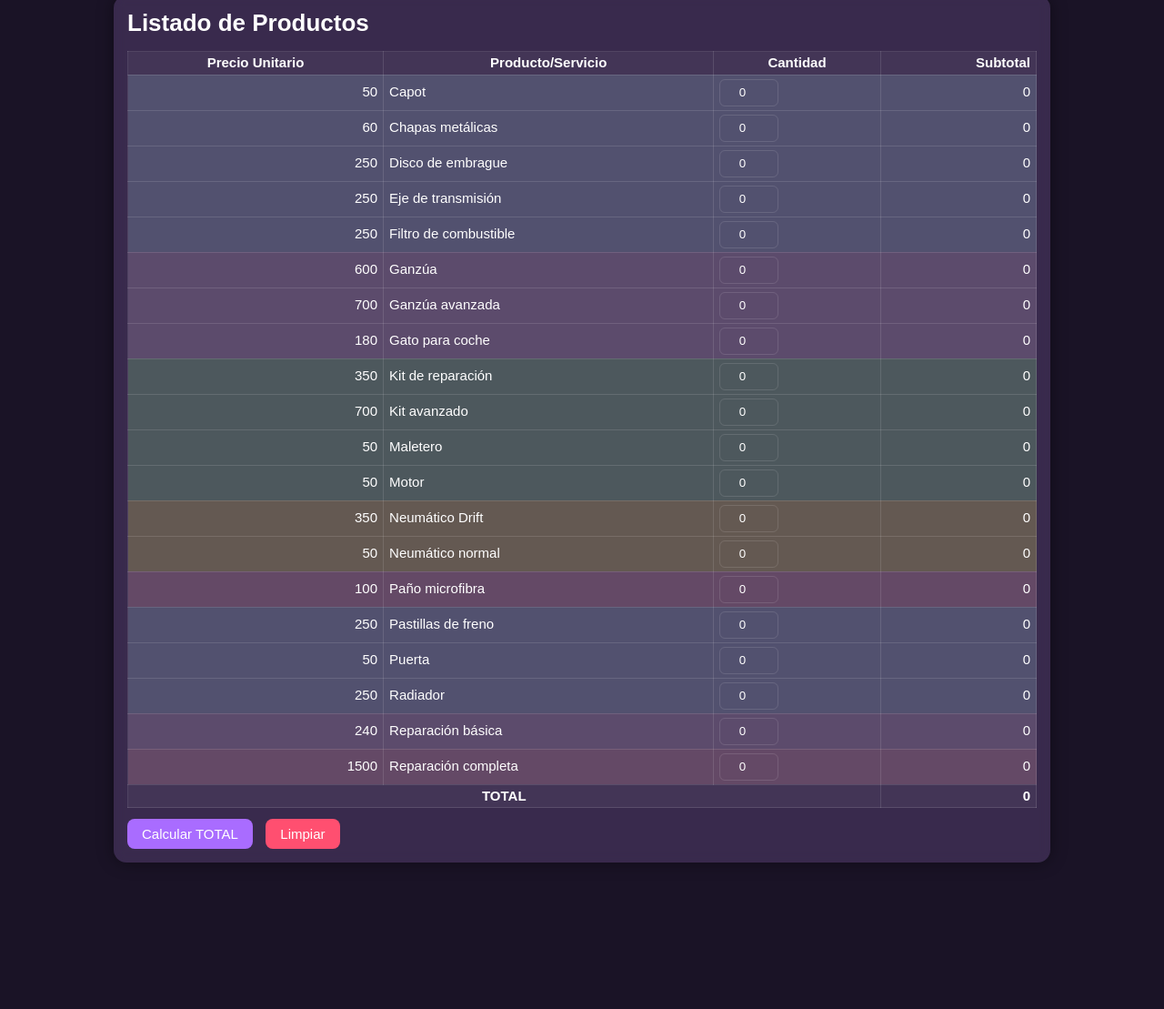
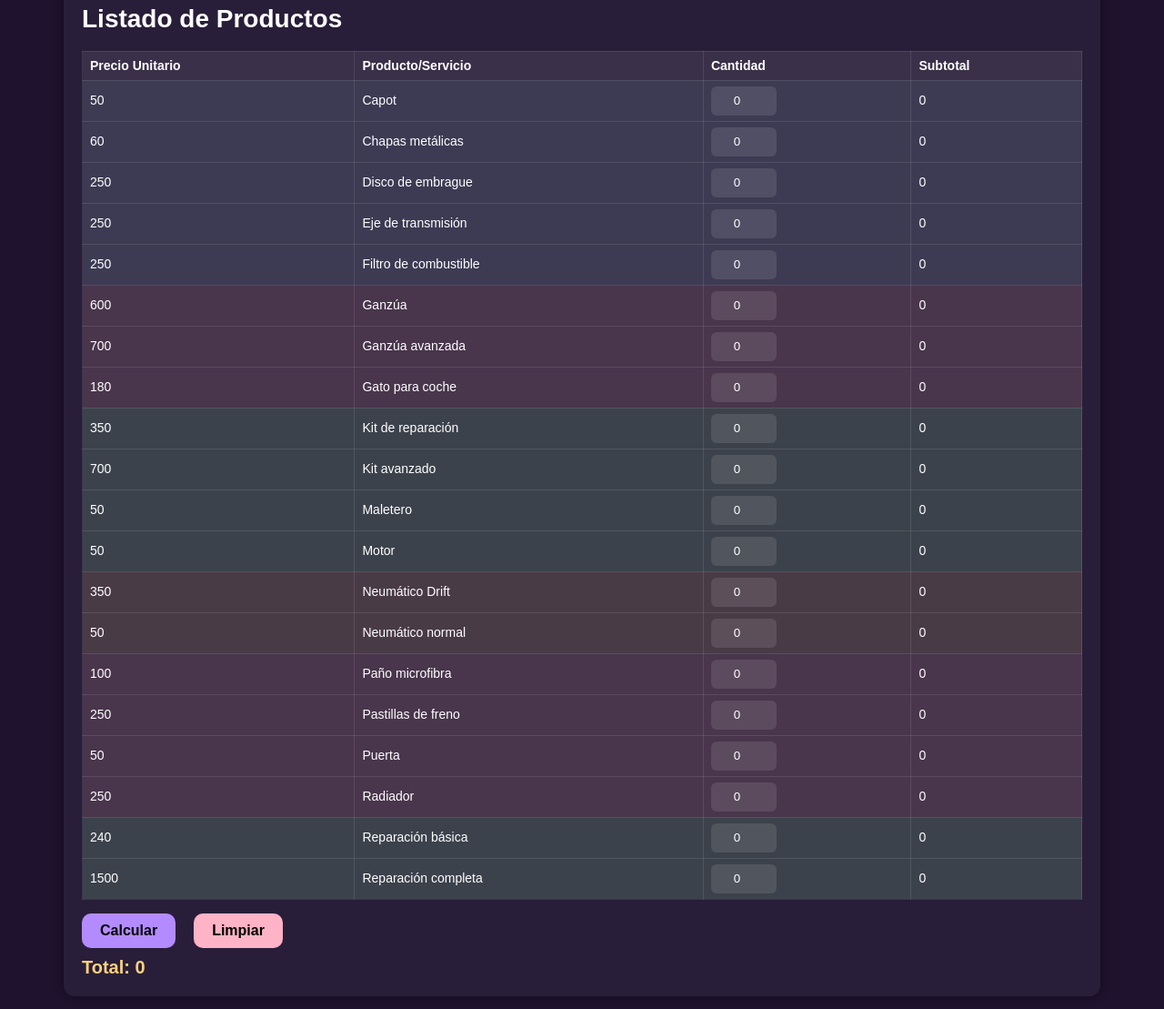
Before and after one commit to uwucafedx/calculos, a plain HTML site: page index.html in a window 1280 px wide. Shown: the part 35-1144 px from the top of the page at 91% size. Before the commit the page ends 1013 px from the top, so only its background shows below. Drawn offline with Linux system fonts and the light colour scheme.

Commit message:
Update index.html

```diff
--- a/index.html
+++ b/index.html
@@ -2,190 +2,190 @@
 <html lang="es">
 <head>
 <meta charset="UTF-8" />
+<meta name="viewport" content="width=device-width, initial-scale=1.0" />
 <title>Listado de Productos</title>
+
 <style>
-  body{
-    margin:0;
-    background:#1a1326;
+    body {
         font-family: Arial, sans-serif;
-    padding:30px;
-    color:white;
+        background: #1e122e;
+        color: #fff;
+        margin: 0;
+        padding: 20px;
     }
 
-  .container{
-    max-width:1000px;
-    margin:auto;
-    background:rgba(200,150,255,0.18);
-    padding:15px;
-    border-radius:14px;
-    backdrop-filter: blur(6px);
-    box-shadow:0 0 18px rgba(0,0,0,0.4);
+    .container {
+        background: rgba(255, 255, 255, 0.05);
+        padding: 20px;
+        border-radius: 12px;
+        box-shadow: 0 0 10px rgba(0,0,0,0.4);
+        max-width: 1100px;
+        margin: auto;
     }
 
-  h2{
-    margin-top:0;
-    text-align:left;
-    font-size:26px;
-    margin-bottom:15px;
+    h1 {
+        margin-top: 0;
+        font-size: 28px;
     }
 
-  table{
-    width:100%;
-    border-collapse:collapse;
-    font-size:15px;
-    line-height:1.1; /* compactado */
+    table {
+        width: 100%;
+        border-collapse: collapse;
+        margin-top: 10px;
+        font-size: 14px;
     }
 
-  th, td{
-    padding:4px 6px; /* mucho más compacto */
-    border:1px solid rgba(255,255,255,0.12);
-    color:white;
+    th, td {
+        padding: 6px 8px;
+        line-height: 1.1;
+        border: 1px solid rgba(255, 255, 255, 0.1);
     }
 
-  th{
-    background:rgba(255,255,255,0.05);
+    th {
+        background: rgba(255, 255, 255, 0.08);
+        font-weight: bold;
+        text-align: left;
     }
 
-  input.qty{
-    width:55px;
-    height:24px;
-    padding:2px 4px;
-    background:transparent;
-    border:1px solid rgba(255,255,255,0.12);
-    border-radius:6px;
-    color:white;
-    text-align:center;
+    tr {
+        height: 32px;
     }
 
-  button{
-    margin-top:12px;
-    padding:8px 16px;
-    font-size:15px;
-    border:none;
-    border-radius:8px;
-    background:#a96cff;
-    color:white;
-    cursor:pointer;
+    /* Input compacto */
+    input[type="number"] {
+        width: 60px;
+        padding: 4px 6px;
+        height: 24px;
+        border-radius: 6px;
+        border: none;
+        background: rgba(255,255,255,0.1);
+        color: white;
+        text-align: center;
     }
 
-  button:hover{
-    background:#c08aff;
+    .row-color-1 { background-color: rgba(95, 111, 132, 0.35); }
+    .row-color-2 { background-color: rgba(132, 95, 111, 0.35); }
+    .row-color-3 { background-color: rgba(95, 132, 111, 0.35); }
+    .row-color-4 { background-color: rgba(132, 111, 95, 0.35); }
+
+    .buttons {
+        margin-top: 15px;
+        display: flex;
+        gap: 20px;
     }
 
-  #clearBtn{
-    background:#ff4f70;
-    margin-left:10px;
-  }
-  #clearBtn:hover{
-    background:#ff6b88;
+    button {
+        padding: 10px 20px;
+        border: none;
+        border-radius: 10px;
+        cursor: pointer;
+        font-size: 16px;
+        font-weight: bold;
     }
 
-  /* Colores por filas */
-  .c1{background:rgba(173,216,230,0.22);}
-  .c2{background:rgba(216,191,216,0.22);}
-  .c3{background:rgba(152,251,152,0.22);}
-  .c4{background:rgba(255,255,102,0.22);}
-  .c5{background:rgba(255,182,193,0.22);}
-  .c6{background:rgba(216,191,216,0.22);}
-  .c7{background:rgba(255,182,193,0.22);}
+    #calcularBtn {
+        background: #b38bff;
+        color: black;
+    }
 
-  .right{text-align:right}
+    #limpiarBtn {
+        background: #ffb3c6;
+        color: black;
+    }
+
+    #total {
+        font-size: 20px;
+        margin-top: 10px;
+        font-weight: bold;
+        color: #ffd27f;
+    }
 </style>
+
 </head>
 <body>
 
 <div class="container">
-<h2>Listado de Productos</h2>
+    <h1>Listado de Productos</h1>
 
-<table>
-  <thead>
+    <table id="tablaProductos">
         <tr>
             <th>Precio Unitario</th>
             <th>Producto/Servicio</th>
             <th>Cantidad</th>
-      <th class="right">Subtotal</th>
+            <th>Subtotal</th>
         </tr>
-  </thead>
+
+        <!-- Lista de productos -->
+        <!-- Cada fila alterna colores -->
 
         <tbody>
-    <tr class="c1"><td data-price="50" class="right">50</td><td>Capot</td><td><input class="qty" type="number" min="0" value="0"></td><td class="subtotal right">0</td></tr>
-    <tr class="c1"><td data-price="60" class="right">60</td><td>Chapas metálicas</td><td><input class="qty" type="number" min="0" value="0"></td><td class="subtotal right">0</td></tr>
-    <tr class="c1"><td data-price="250" class="right">250</td><td>Disco de embrague</td><td><input class="qty" type="number" min="0" value="0"></td><td class="subtotal right">0</td></tr>
-    <tr class="c1"><td data-price="250" class="right">250</td><td>Eje de transmisión</td><td><input class="qty" type="number" min="0" value="0"></td><td class="subtotal right">0</td></tr>
-    <tr class="c1"><td data-price="250" class="right">250</td><td>Filtro de combustible</td><td><input class="qty" type="number" min="0" value="0"></td><td class="subtotal right">0</td></tr>
+        <tr class="row-color-1"><td>50</td><td>Capot</td><td><input type="number" value="0"></td><td>0</td></tr>
+        <tr class="row-color-1"><td>60</td><td>Chapas metálicas</td><td><input type="number" value="0"></td><td>0</td></tr>
+        <tr class="row-color-1"><td>250</td><td>Disco de embrague</td><td><input type="number" value="0"></td><td>0</td></tr>
+        <tr class="row-color-1"><td>250</td><td>Eje de transmisión</td><td><input type="number" value="0"></td><td>0</td></tr>
+        <tr class="row-color-1"><td>250</td><td>Filtro de combustible</td><td><input type="number" value="0"></td><td>0</td></tr>
 
-    <tr class="c2"><td data-price="600" class="right">600</td><td>Ganzúa</td><td><input class="qty" type="number" min="0" value="0"></td><td class="subtotal right">0</td></tr>
-    <tr class="c2"><td data-price="700" class="right">700</td><td>Ganzúa avanzada</td><td><input class="qty" type="number" min="0" value="0"></td><td class="subtotal right">0</td></tr>
-    <tr class="c2"><td data-price="180" class="right">180</td><td>Gato para coche</td><td><input class="qty" type="number" min="0" value="0"></td><td class="subtotal right">0</td></tr>
+        <tr class="row-color-2"><td>600</td><td>Ganzúa</td><td><input type="number" value="0"></td><td>0</td></tr>
+        <tr class="row-color-2"><td>700</td><td>Ganzúa avanzada</td><td><input type="number" value="0"></td><td>0</td></tr>
+        <tr class="row-color-2"><td>180</td><td>Gato para coche</td><td><input type="number" value="0"></td><td>0</td></tr>
 
-    <tr class="c3"><td data-price="350" class="right">350</td><td>Kit de reparación</td><td><input class="qty" type="number" min="0" value="0"></td><td class="subtotal right">0</td></tr>
-    <tr class="c3"><td data-price="700" class="right">700</td><td>Kit avanzado</td><td><input class="qty" type="number" min="0" value="0"></td><td class="subtotal right">0</td></tr>
-    <tr class="c3"><td data-price="50" class="right">50</td><td>Maletero</td><td><input class="qty" type="number" min="0" value="0"></td><td class="subtotal right">0</td></tr>
-    <tr class="c3"><td data-price="50" class="right">50</td><td>Motor</td><td><input class="qty" type="number" min="0" value="0"></td><td class="subtotal right">0</td></tr>
+        <tr class="row-color-3"><td>350</td><td>Kit de reparación</td><td><input type="number" value="0"></td><td>0</td></tr>
+        <tr class="row-color-3"><td>700</td><td>Kit avanzado</td><td><input type="number" value="0"></td><td>0</td></tr>
+        <tr class="row-color-3"><td>50</td><td>Maletero</td><td><input type="number" value="0"></td><td>0</td></tr>
+        <tr class="row-color-3"><td>50</td><td>Motor</td><td><input type="number" value="0"></td><td>0</td></tr>
 
-    <tr class="c4"><td data-price="350" class="right">350</td><td>Neumático Drift</td><td><input class="qty" type="number" min="0" value="0"></td><td class="subtotal right">0</td></tr>
-    <tr class="c4"><td data-price="50" class="right">50</td><td>Neumático normal</td><td><input class="qty" type="number" min="0" value="0"></td><td class="subtotal right">0</td></tr>
+        <tr class="row-color-4"><td>350</td><td>Neumático Drift</td><td><input type="number" value="0"></td><td>0</td></tr>
+        <tr class="row-color-4"><td>50</td><td>Neumático normal</td><td><input type="number" value="0"></td><td>0</td></tr>
 
-    <tr class="c5"><td data-price="100" class="right">100</td><td>Paño microfibra</td><td><input class="qty" type="number" min="0" value="0"></td><td class="subtotal right">0</td></tr>
+        <tr class="row-color-2"><td>100</td><td>Paño microfibra</td><td><input type="number" value="0"></td><td>0</td></tr>
+        <tr class="row-color-2"><td>250</td><td>Pastillas de freno</td><td><input type="number" value="0"></td><td>0</td></tr>
+        <tr class="row-color-2"><td>50</td><td>Puerta</td><td><input type="number" value="0"></td><td>0</td></tr>
+        <tr class="row-color-2"><td>250</td><td>Radiador</td><td><input type="number" value="0"></td><td>0</td></tr>
 
-    <tr class="c1"><td data-price="250" class="right">250</td><td>Pastillas de freno</td><td><input class="qty" type="number" min="0" value="0"></td><td class="subtotal right">0</td></tr>
-    <tr class="c1"><td data-price="50" class="right">50</td><td>Puerta</td><td><input class="qty" type="number" min="0" value="0"></td><td class="subtotal right">0</td></tr>
-    <tr class="c1"><td data-price="250" class="right">250</td><td>Radiador</td><td><input class="qty" type="number" min="0" value="0"></td><td class="subtotal right">0</td></tr>
-
-    <tr class="c6"><td data-price="240" class="right">240</td><td>Reparación básica</td><td><input class="qty" type="number" min="0" value="0"></td><td class="subtotal right">0</td></tr>
-    <tr class="c7"><td data-price="1500" class="right">1500</td><td>Reparación completa</td><td><input class="qty" type="number" min="0" value="0"></td><td class="subtotal right">0</td></tr>
+        <tr class="row-color-3"><td>240</td><td>Reparación básica</td><td><input type="number" value="0"></td><td>0</td></tr>
+        <tr class="row-color-3"><td>1500</td><td>Reparación completa</td><td><input type="number" value="0"></td><td>0</td></tr>
         </tbody>
 
-  <tfoot>
-    <tr>
-      <th colspan="3">TOTAL</th>
-      <th id="total" class="right">0</th>
-    </tr>
-  </tfoot>
     </table>
 
-<div class="controls">
-  <button id="calcBtn">Calcular TOTAL</button>
-  <button id="clearBtn">Limpiar</button>
+    <div class="buttons">
+        <button id="calcularBtn">Calcular</button>
+        <button id="limpiarBtn">Limpiar</button>
     </div>
+
+    <div id="total">Total: 0</div>
+
 </div>
 
 <script>
-// helper
-function toNumber(v){
-  const n = parseFloat(v);
-  return Number.isFinite(n) ? n : 0;
+function actualizarSubtotales() {
+    let filas = document.querySelectorAll("#tablaProductos tbody tr");
+    let total = 0;
+
+    filas.forEach(fila => {
+        let precio = parseFloat(fila.children[0].textContent);
+        let cantidad = parseInt(fila.children[2].querySelector("input").value) || 0;
+        let subtotal = precio * cantidad;
+
+        fila.children[3].textContent = subtotal;
+        total += subtotal;
+    });
+
+    document.getElementById("total").textContent = "Total: " + total;
 }
 
-function recalcularSubtotal(row){
-  const price = toNumber(row.querySelector('td[data-price]').dataset.price);
-  const qty = toNumber(row.querySelector('.qty').value);
-  const subtotal = price * qty;
-  row.querySelector('.subtotal').textContent = subtotal.toLocaleString();
-  return subtotal;
-}
+// Botón Calcular
+document.getElementById("calcularBtn").addEventListener("click", actualizarSubtotales);
 
-function sumarTotal(){
-  let total = 0;
-  document.querySelectorAll('tbody tr').forEach(row =>{
-    total += recalcularSubtotal(row);
-  });
-  document.getElementById('total').textContent = total.toLocaleString();
-}
-
-document.addEventListener('DOMContentLoaded', ()=>{
-  document.querySelectorAll('.qty').forEach(i =>{
-    i.addEventListener('input', sumarTotal);
+// Botón Limpiar
+document.getElementById("limpiarBtn").addEventListener("click", () => {
+    document.querySelectorAll("#tablaProductos input").forEach(i => i.value = 0);
+    actualizarSubtotales();
 });
 
-  document.getElementById('calcBtn').addEventListener('click', sumarTotal);
-
-  document.getElementById('clearBtn').addEventListener('click', ()=>{
-    document.querySelectorAll('.qty').forEach(i=> i.value = 0);
-    sumarTotal();
-  });
-
-  sumarTotal();
+// Auto cálculo cuando cambia cantidad
+document.querySelectorAll("#tablaProductos input").forEach(input => {
+    input.addEventListener("input", actualizarSubtotales);
 });
 </script>
 
```
Lines whose indentation alone changed are shown as unchanged.
